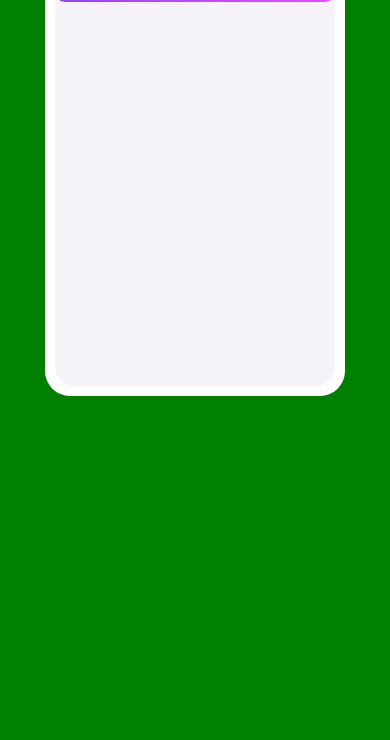
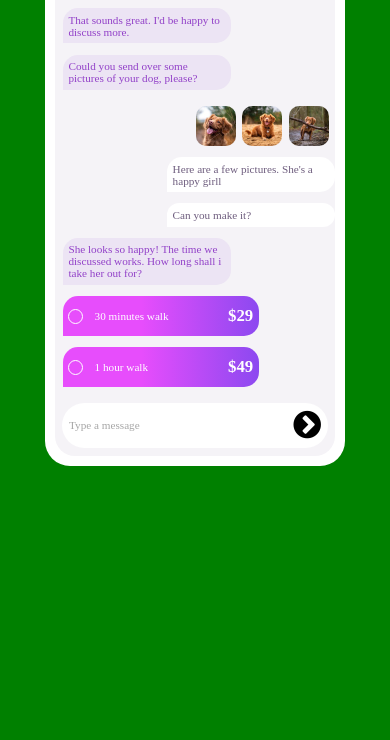
Before and after one commit to JayFullCode/Chat_app, a website: page index.html in a window 390 px wide. Shown: the part 204-944 px from the top of the page. After the commit the page ends 844 px from the top, so only its background shows below. Drawn offline with Linux system fonts and the light colour scheme.

Commit message:
Update: phone design

```diff
--- a/index.html
+++ b/index.html
@@ -5,6 +5,7 @@
   <meta name="viewport" content="width=device-width, initial-scale=1.0"> <!-- displays site properly based on user's device -->
 
   <link rel="icon" type="image/png" sizes="32x32" href="./images/favicon-32x32.png">
+  <link rel="stylesheet" href="https://cdnjs.cloudflare.com/ajax/libs/font-awesome/4.7.0/css/font-awesome.min.css">
   <link rel="stylesheet" href="style.css">
   <title>Frontend Mentor | [Challenge Name Here]</title>
 
@@ -64,6 +65,51 @@
         </div>
 
       </div>
+
+      <div class="phone__message phone__message--left">
+        That sounds great. I'd be happy to discuss more.
+      </div>
+
+      <div class="phone__message phone__message--left">
+        Could you send over some pictures of your dog, please?
+      </div>
+
+      <div class="images_message">
+        <img src="images/dog-image-1.jpg" alt="Dog 1 image">
+        <img src="images/dog-image-2.jpg" alt="Dog 2 image">
+        <img src="images/dog-image-3.jpg" alt="Dog 3 image">
+      </div>
+
+      <div class="phone__message phone__message--right">
+        Here are a few pictures. She's a happy girll
+      </div>
+
+      <div class="phone__message phone__message--right">
+        Can you make it?
+      </div>
+
+      <div class="phone__message phone__message--left">
+        She looks so happy! The time we discussed works. How long shall
+        i take her out for?
+      </div>
+
+      <div class="phone__message phone__message--left phone__message--price">
+        <div class="circle"></div>
+        <p class="time">30 minutes walk</p>
+        <p class="price">$29</p>
+      </div>
+
+      <div class="phone__message phone__message--left phone__message--price">
+        <div class="circle"></div>
+        <p class="time">1 hour walk</p>
+        <p class="price">$49</p>
+      </div>
+
+      <div class="search-bar">
+        <p>Type a message</p>
+        <i class="fa fa-chevron-circle-right" style="font-size:32px"></i>
+      </div>
+
     </div>
   </div>
 
--- a/sass/base/_main.scss
+++ b/sass/base/_main.scss
@@ -6,7 +6,9 @@ html, body{
     margin: 0;
     padding: 0;
 
-    height: 100%;
-
     background-color: green;
 }
+
+body{
+    height: 100%;
+}
--- /dev/null
+++ b/sass/components/_images_message.scss
@@ -0,0 +1,16 @@
+.images_message{
+    display: flex;
+    justify-content: flex-end;
+
+    margin-top: 1em;
+
+
+
+    img{
+        height: 40px;
+        width: 40px;
+        margin-right: .4em;
+
+        border-radius: 10px;
+    }
+}
--- /dev/null
+++ b/sass/components/_message.scss
@@ -0,0 +1,74 @@
+.phone__message{
+    width: 60%;
+
+    margin-top: 1em;
+    margin-left: .7em;
+    padding: .5em;
+
+    border-radius: 15px 15px 15px 0px;
+
+    font-size: .7em;
+
+}
+
+.phone__message--left{
+    background-color: #ece4f4;
+    color: hsl(276, 55%, 52%);
+}
+
+.phone__message--right{
+    color: hsl(271, 15%, 43%);
+    background-color: white;
+    align-self: flex-end;
+}
+
+.phone__message--price{
+
+    display: flex;
+    flex-direction: row;
+    justify-content: flex-start;
+    align-items: center;
+
+    background: linear-gradient(90deg, rgba(231,77,252,1) 40% , rgba(140,73,240,1));
+
+    color: white;
+
+    width: 70%;
+    min-height: 40px;
+
+    flex: 1 0 0;
+
+    .circle{
+        border-radius: 50%;
+        border: 1px solid white;
+        width: 15px;
+        height: 15px;
+
+        margin-right: 1em;
+    }
+
+    .price{
+        font-weight: bolder;
+        font-size: 1.5em;
+        padding: 0;
+        margin: 0;
+
+        height: 100%;
+
+        display: flex;
+        justify-content: center;
+        align-items: center;
+
+
+    }
+
+    .time{
+        flex: 1;
+        height: 100%;
+        margin: auto;
+
+        display: flex;
+        align-items: center;
+    }
+
+}
--- a/sass/layout/_phone.scss
+++ b/sass/layout/_phone.scss
@@ -1,5 +1,5 @@
 .phone{
-    height: 500px;
+    // height: 500px;
     width: 300px;
     background-color: white;
 
@@ -11,12 +11,14 @@
 
 
     &__screen{
-        background-color: #f5f3f8;
+        background-color: hsl(270, 20%, 96%);
         height: 100%;
         width: 100%;
 
         border-radius: 20px;
 
+        display: flex;
+        flex-direction: column;
     }
 
 }
@@ -86,9 +88,32 @@
             right: 0px;
             bottom: 50%;
 
-            cursor: pointer;
             opacity: 70%;
         }
     }
 
 }
+
+
+.search-bar{
+    background-color: white;
+    border-radius: 50px;
+
+    width: 95%;
+    margin: auto;
+    margin-top: 1em;
+    margin-bottom: .5em;
+    padding: 5px 7px;
+
+
+    display: flex;
+    justify-content: space-between;
+    align-items: center;
+
+    p{
+        font-size: .7em;
+        opacity: 70%;
+        color: gray;
+    }
+
+}
--- a/sass/main.scss
+++ b/sass/main.scss
@@ -12,6 +12,9 @@
 
 //*********** COMPONENTS ********//
 
+@import './components/message';
+@import './components/images_message';
+
 //************* PAGES ***********//
 
 //************* THEMES **********//
```
Also changed, not shown: style.css, 1 other file.
